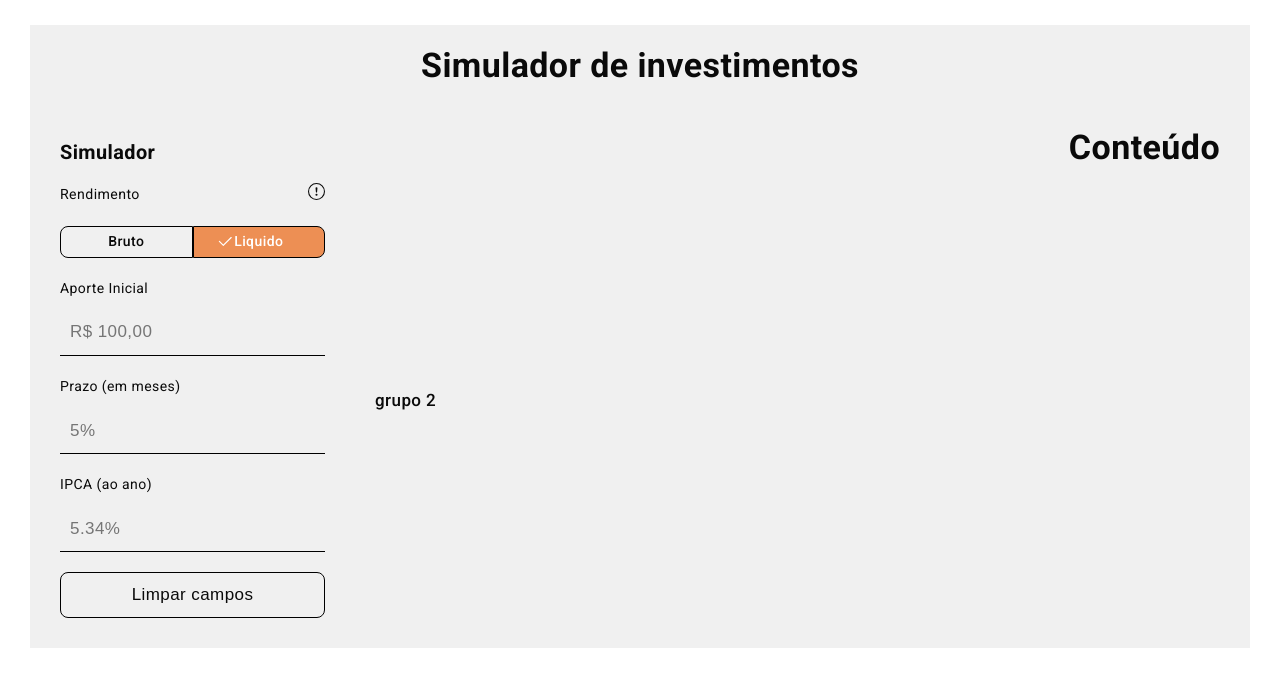
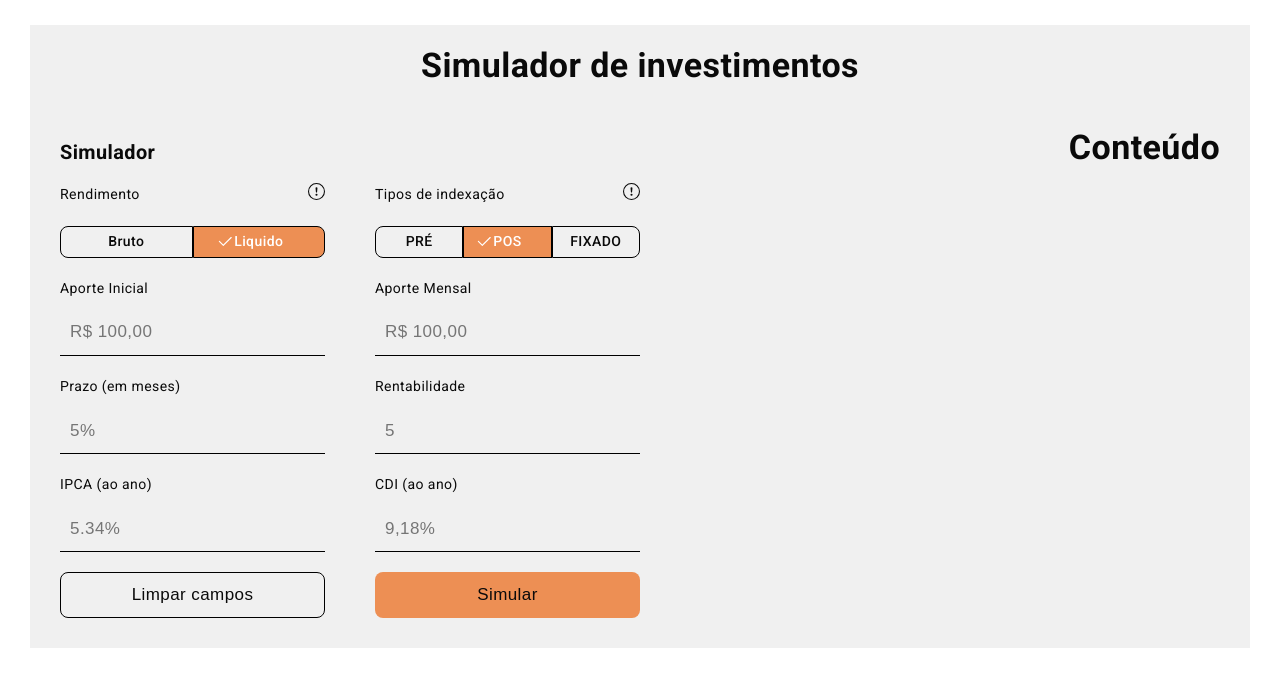
Before and after one commit to Thiago-spart/eqi-challenger, a Next.js app: page / in a window 1280 px wide. Shown: the top 686 px of the page. Built offline with nearby package versions, Linux system fonts and the light colour scheme.

Commit message:
Add simulate investment section

```diff
--- a/src/web/pages/HomePage/components/SimulateForm/SimulateForm.index.tsx
+++ b/src/web/pages/HomePage/components/SimulateForm/SimulateForm.index.tsx
@@ -7,7 +7,7 @@ import { Tooltip } from "web/components/Tooltip/Tooltip.index";
 
 import * as S from "./SimulateForm.styled";
 
-const labelRatios = [
+const finalCurrencyType = [
 	{
 		isActive: false,
 		label: "Bruto",
@@ -17,6 +17,24 @@ const labelRatios = [
 		isActive: true,
 		label: "Liquido",
 		value: "liquido",
+	},
+];
+
+const indexType = [
+	{
+		isActive: false,
+		label: "PRÉ",
+		value: "pre",
+	},
+	{
+		isActive: true,
+		label: "POS",
+		value: "pos",
+	},
+	{
+		isActive: false,
+		label: "FIXADO",
+		value: "fixado",
 	},
 ];
 
@@ -35,7 +53,7 @@ export const SimulateForm: React.FC = () => {
 						</Tooltip>
 					</S.TitleContainer>
 
-					<RadioInput name="final-amount" ratios={labelRatios} />
+					<RadioInput name="final-amount" ratios={finalCurrencyType} />
 
 					<Input
 						type="text"
@@ -56,7 +74,7 @@ export const SimulateForm: React.FC = () => {
 					<Input
 						type="number"
 						label="IPCA (ao ano)"
-						name="initial_contribution"
+						name="ipca"
 						placeholder="5.34%"
 					/>
 
@@ -64,7 +82,42 @@ export const SimulateForm: React.FC = () => {
 						Limpar campos
 					</Button>
 				</S.FormGroup>
-				<S.FormGroup>grupo 2</S.FormGroup>
+				<S.FormGroup>
+					<S.TitleContainer>
+						<h5>Tipos de indexação</h5>
+
+						<Tooltip message="aviso">
+							<BsExclamationCircle />
+						</Tooltip>
+					</S.TitleContainer>
+
+					<RadioInput name="final-amount" ratios={indexType} />
+
+					<Input
+						type="text"
+						label="Aporte Mensal"
+						name="month_contribution"
+						placeholder="R$ 100,00"
+					/>
+
+					<Input
+						type="number"
+						label="Rentabilidade"
+						name="profitability"
+						placeholder="5"
+					/>
+
+					<Input
+						type="number"
+						label="CDI (ao ano)"
+						name="cdi"
+						placeholder="9,18%"
+					/>
+
+					<Button schema="primary" isFullWidth>
+						Simular
+					</Button>
+				</S.FormGroup>
 			</S.FormContainer>
 		</S.Container>
 	);
```
